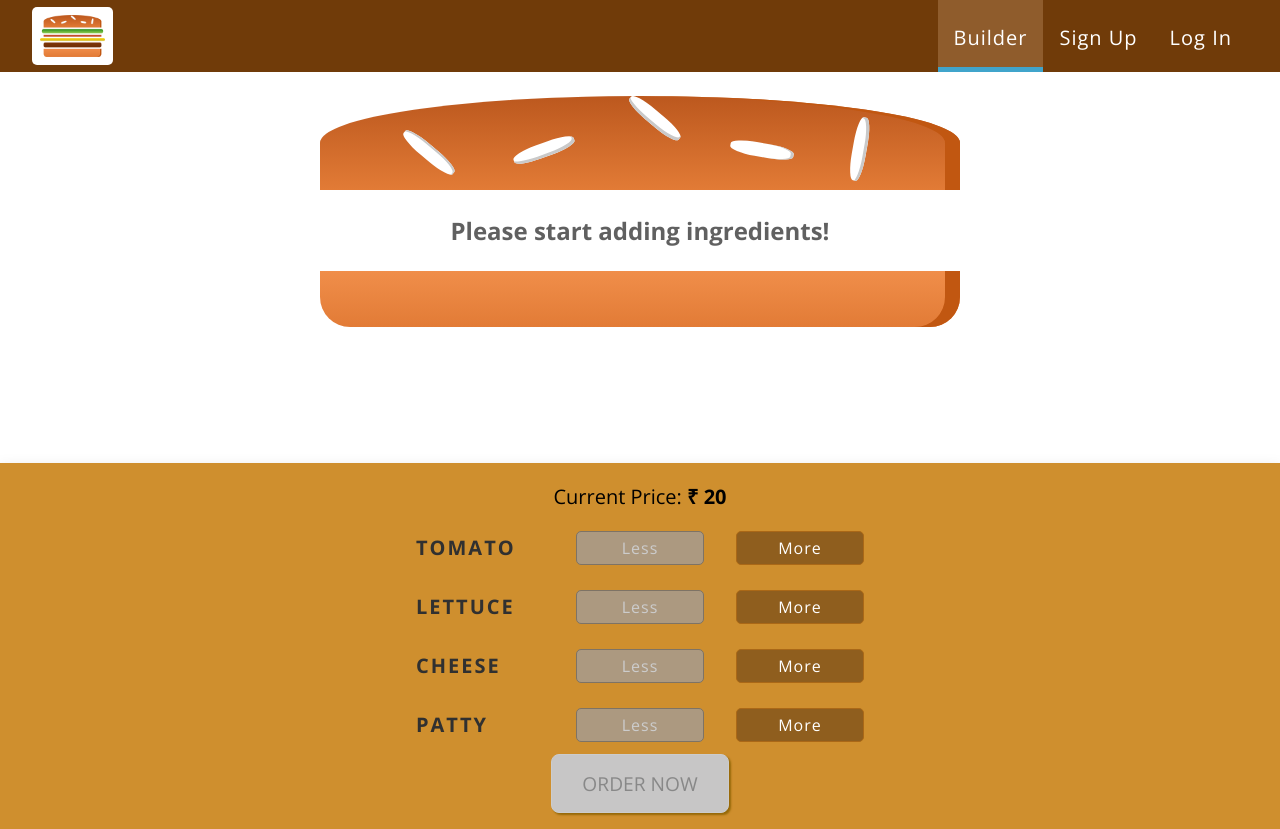
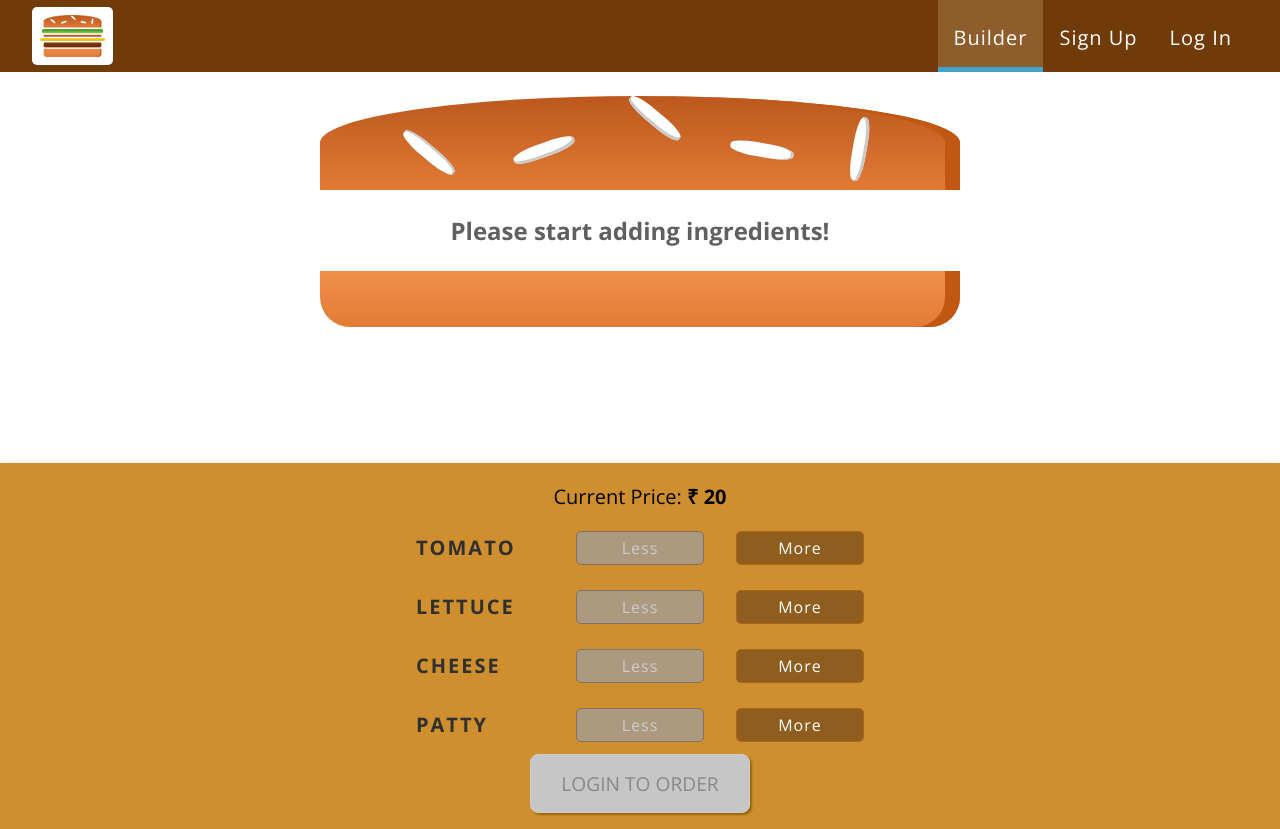
Before and after one commit to arhamathar/burger-builder-app, a React (Create React App) app: page / in a window 1280 px wide. Built offline with nearby package versions, Linux system fonts and the light colour scheme.

Commit message:
order button text change based on auth status

```diff
--- a/src/components/Controllers/BuildControls.js
+++ b/src/components/Controllers/BuildControls.js
@@ -1,6 +1,8 @@
 import React from 'react';
 import SingleControllers from './SingleController';
 import classes from './BuildControls.module.css';
+import { useContext } from 'react/cjs/react.development';
+import { AuthContext } from '../../context/authContext';
 
 const controls = [
     { label: 'Tomato', type: 'tomato' },
@@ -10,6 +12,8 @@ const controls = [
 ];
 
 function BuildControls(props) {
+    const auth = useContext(AuthContext);
+
     return (
         <div className={classes.BuildControls}>
             <p>Current Price: <strong>₹ {props.price}</strong></p>
@@ -28,7 +32,7 @@ function BuildControls(props) {
                 disabled={!props.purchase}
                 className={classes.OrderButton}
                 onClick={props.handleClick}
-            >Order Now</button>
+            >{auth.isLoggedIn ? "Order Now" : "Login to Order"}</button>
         </div>
     );
 }
--- a/src/components/UI/Modal/Modal.module.css
+++ b/src/components/UI/Modal/Modal.module.css
@@ -11,6 +11,7 @@
     box-sizing: border-box;
     font-size: 1.25rem;
     transition: all 0.3s ease-out;
+    text-align: center;
 }
 
 @media (min-width: 600px) {
@@ -18,5 +19,6 @@
         width: 500px;
         left: calc(50% - 250px);
         padding: 1rem;
+        text-align: left;
     }
 }
--- a/src/containers/MyOrders.js
+++ b/src/containers/MyOrders.js
@@ -1,5 +1,4 @@
 import React, { useState, useEffect } from 'react';
-import { useParams } from 'react-router-dom';
 import SingleOrder from '../components/Order/SingleOrder';
 import ErrorModal from '../components/UI/Error/ErrorModal';
 import Spinner from '../components/UI/Spinner/Spinner';
@@ -23,7 +22,6 @@ function MyOrders() {
                 let fetchedOrder = [];
 
                 for (let key in response.data) {
-                    console.log(key);
                     if (response.data[key].userId === auth.userId) {
                         fetchedOrder.push({
                             ...response.data[key],
```
Also changed, not shown: 1 other file (tests, documents, lock files or other folders).
